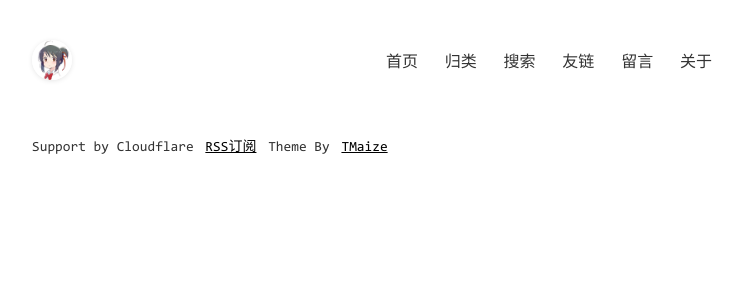
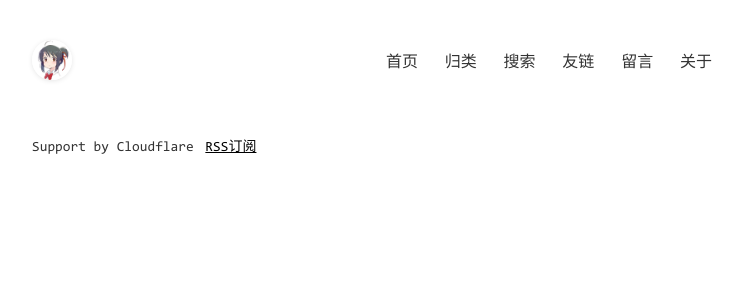
Before and after one commit to axiommer/biibiibii, a Jekyll site: the page built from index.html, in a window 1280 px wide. Shown: the top 300 px of the page, without its empty margins (268-1011 px from the left). Built offline with Jekyll 4.4.1, drawn with Linux system fonts in a browser that asks for light colours; comment, search, counter and statistics services are not loaded.

Commit message:
Update footer.html

```diff
--- a/_includes/footer.html
+++ b/_includes/footer.html
@@ -2,8 +2,6 @@
   <span>{{ site.footerText }}</span>
   <a href="{{ site.baseurl }}/static/xml/rss.xml">RSS订阅</a>
   {%- comment %} 请保留主题来源，么么哒~ {% endcomment %}
-  <span>Theme By</span>
-  <a href="https://github.com/TMaize/tmaize-blog">TMaize</a> {%- if site.extTimeis -%} {% include ext-timeis-style.html %} {% endif %}
 </footer>
 <div id="to-top">
   <span></span>
```
